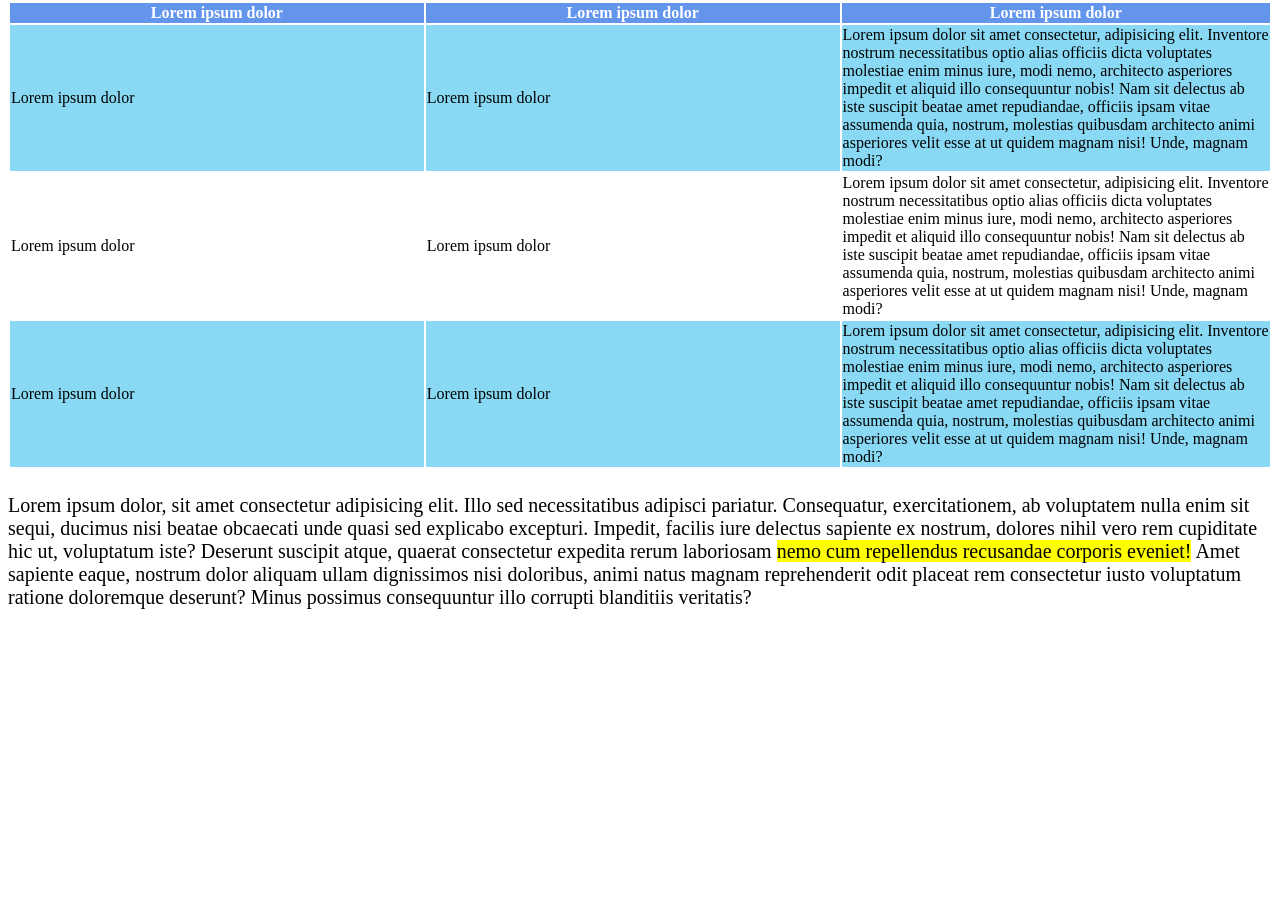
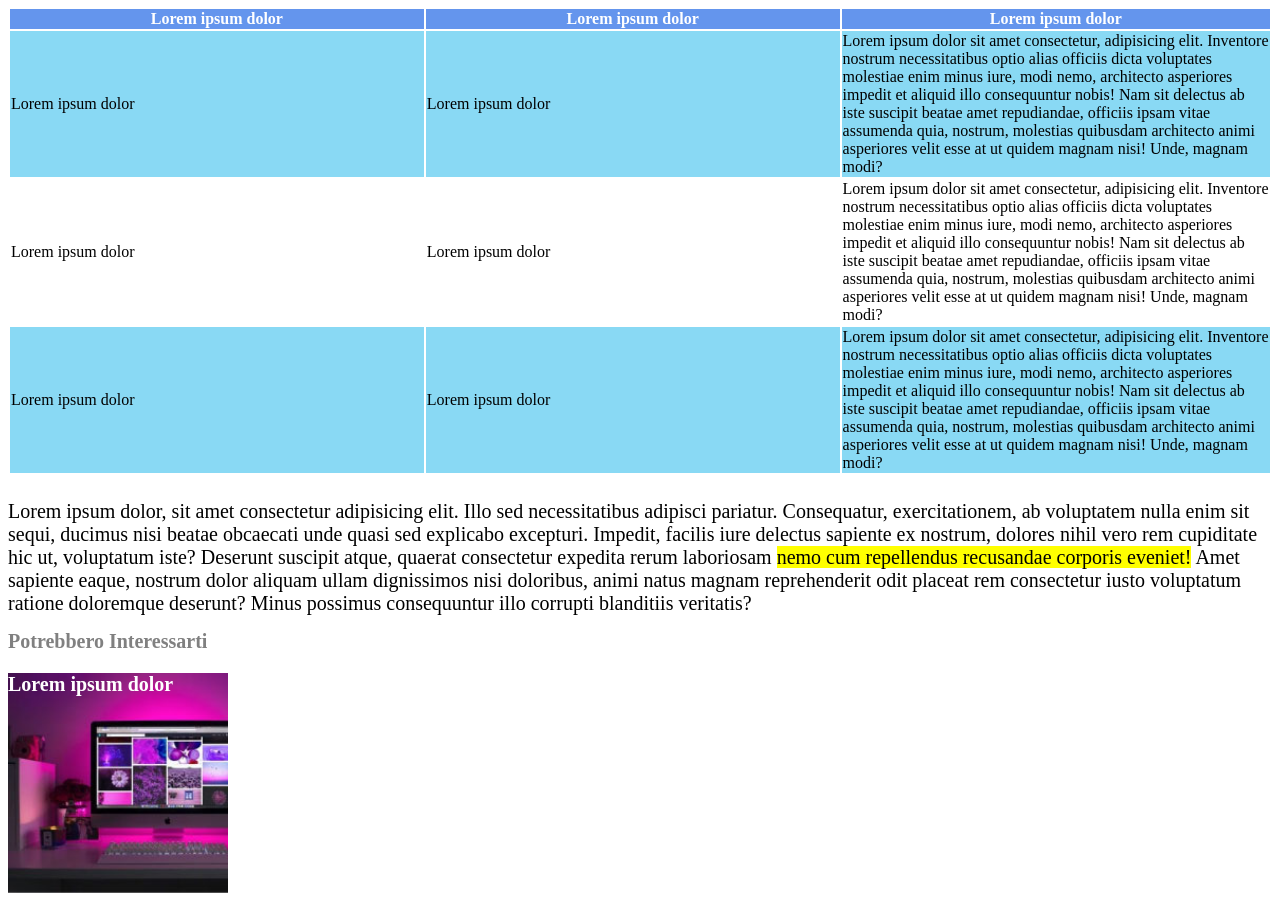
Before and after one commit to Giovanni-Palmitessa/html-css-booleaner, a plain HTML site: page index.html in a window 1280 px wide. Shown: the part 1018-1919 px from the top of the page. Before the commit the page ends 1635 px from the top, so only its background shows below. Drawn offline with Linux system fonts and the light colour scheme.

```diff
--- a/assets/style.css
+++ b/assets/style.css
@@ -66,3 +66,24 @@ th{
     margin-top: 25px;
     font-size: 20px;
 }
+
+.link{
+    color: grey;
+    font-size: 20px;
+    font-weight: bold;
+    margin-top: 15px;
+}
+
+.scrivania{
+    margin-top: 20px;
+    width: 220px;
+    height: 220px;
+    background-image: url(../img/monitor.jpg);
+    background-size: cover;
+}
+
+.lorem{
+    color: white;
+    font-size: 20px;
+    font-weight: bolder;
+}
--- a/index.html
+++ b/index.html
@@ -76,5 +76,15 @@
         Amet sapiente eaque, nostrum dolor aliquam ullam dignissimos nisi doloribus, animi natus magnam reprehenderit odit placeat rem consectetur iusto voluptatum ratione doloremque deserunt? Minus possimus consequuntur illo corrupti blanditiis veritatis?
         </div>
     </main>
+
+    <footer>
+        <div class="link">
+            Potrebbero Interessarti
+        </div>
+
+        <div class="scrivania">
+            <span class="lorem">Lorem ipsum dolor</span>
+        </div>
+    </footer>
 </body>
 </html>
```
